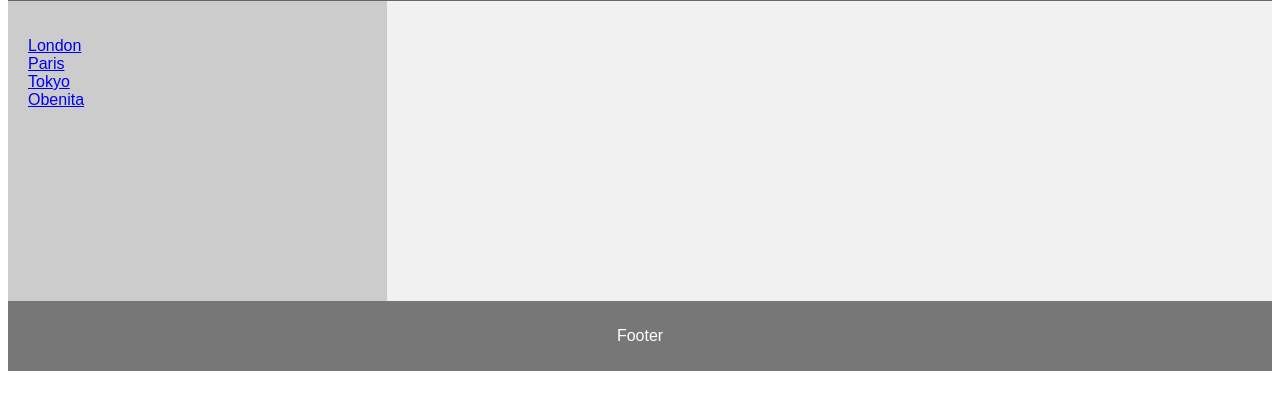
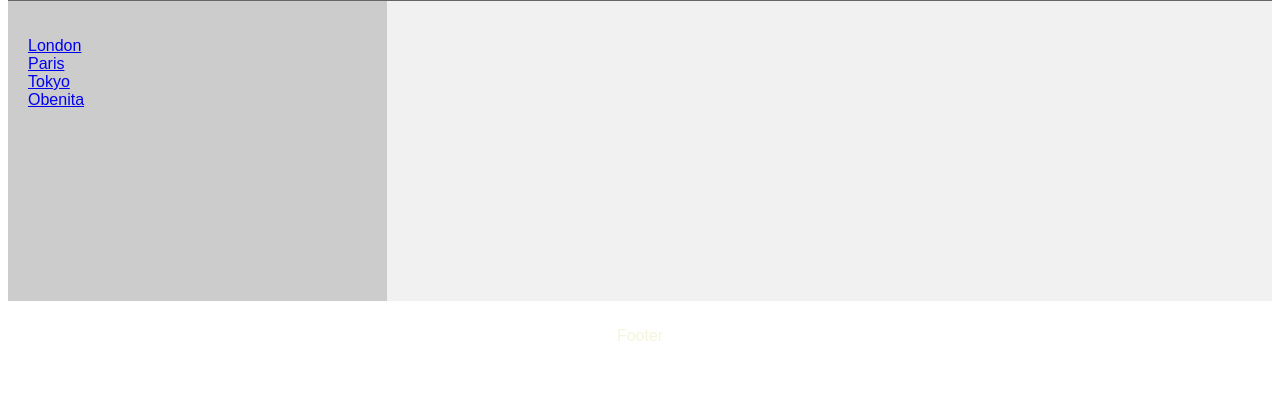
Before and after one commit to JeremiahSimo/ITE400_Section03, a PHP site: page /home.php in a window 1280 px wide. Shown: the part 309-719 px from the top of the page. Run offline with PHP 8.4, Linux system fonts and the light colour scheme.

Commit message:
new file

```diff
--- a/home.php
+++ b/home.php
@@ -54,10 +54,10 @@ section::after {
 
 /* Style the footer */
 footer {
-  background-color: #777;
+  background-color: #77;
   padding: 10px;
   text-align: center;
-  color: white;
+  color: beige;
 }
 
 /* Responsive layout - makes the two columns/boxes stack on top of each other instead of next to each other, on small screens */
```
